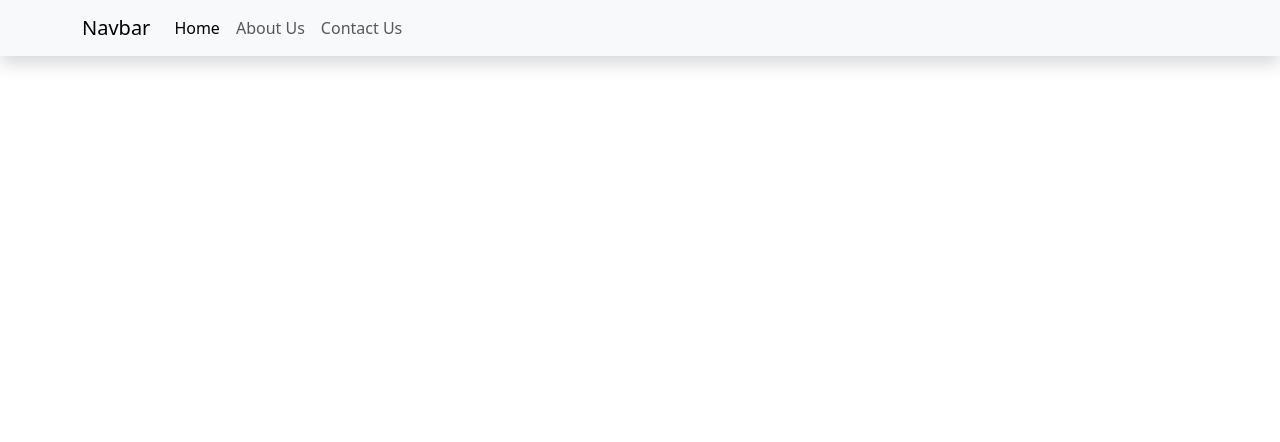
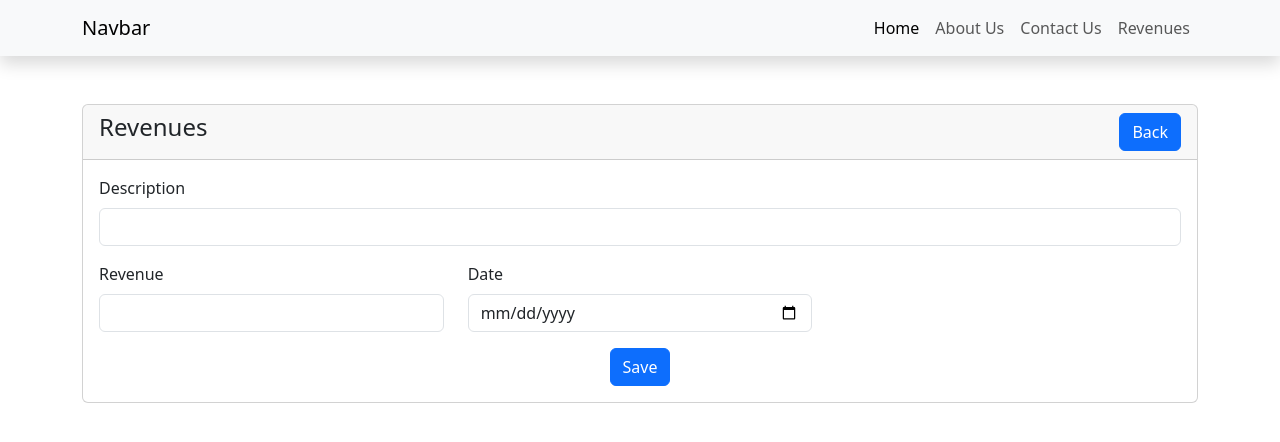
Before and after one commit to GabrielMBoeira/prime-frontend, a React (Create React App) app: page /revenues/create in a window 1280 px wide. Shown: the top 442 px of the page. Built offline with nearby package versions, Linux system fonts and the light colour scheme.

Commit message:
Create Loading and form Revenue

```diff
--- a/package.json
+++ b/package.json
@@ -6,6 +6,7 @@
     "@testing-library/jest-dom": "^5.16.5",
     "@testing-library/react": "^13.4.0",
     "@testing-library/user-event": "^13.5.0",
+    "axios": "^1.4.0",
     "bootstrap": "^5.3.0-alpha3",
     "react": "^18.2.0",
     "react-dom": "^18.2.0",
--- /dev/null
+++ b/src/components/Loading.js
@@ -0,0 +1,12 @@
+
+function Loading() {
+
+    return (
+
+        <div className="spinner-border text-primary" role="status">
+            <span className="visually-hidden">Loading...</span>
+        </div>
+    )
+}
+
+export default Loading;
--- a/src/components/Navbar.js
+++ b/src/components/Navbar.js
@@ -12,7 +12,7 @@ function Navbar() {
                 </button>
 
                 <div className="collapse navbar-collapse" id="navbarSupportedContent">
-                    <ul className="navbar-nav me-auto mb-2 mb-lg-0">
+                    <ul className="navbar-nav ms-auto mb-2 mb-lg-0">
                         <li className="nav-item">
                             <Link className="nav-link active" to="/">Home</Link>
                         </li>
@@ -21,6 +21,9 @@ function Navbar() {
                         </li>
                         <li className="nav-item">
                             <Link className="nav-link" to="/contact-us">Contact Us</Link>
+                        </li>
+                        <li className="nav-item">
+                            <Link className="nav-link" to="/revenues">Revenues</Link>
                         </li>
                     </ul>
                 </div>
--- /dev/null
+++ b/src/pages/Revenue.js
@@ -0,0 +1,84 @@
+import React, { useEffect, useState } from "react";
+import { Link } from "react-router-dom";
+import axios from "axios";
+import Loading from "../components/Loading";
+
+function Revenue() {
+
+    const [loading, setLoading] = useState(true);
+    const [revenues, setRevenues] = useState([]);
+
+    useEffect(() => {
+
+        axios.get(`http://localhost:8000/api/revenue`).then(res => {
+
+            setRevenues(res.data.revenues)
+            setLoading(false)
+
+        });
+
+    }, [])
+
+    if(loading) {
+        return (
+            <Loading />
+        )
+    }
+
+
+    let revenueDetails = "";
+    revenueDetails = revenues.map((item, index) => {
+
+        const formattedDate = new Date(item.dateIni).toLocaleDateString('pt-BR');
+
+        return (
+            <tr key={index}>
+                <td>{item.id}</td>
+                <td>{item.description}</td>
+                <td>{item.revenue}</td>
+                <td>{formattedDate}</td>
+                <td>
+                    <Link to="" className="btn btn-success">Edit</Link>
+                </td>
+                <td>
+                    <button className="btn btn-danger">Delete</button>
+                </td>
+            </tr>
+        )
+    })
+
+    return (
+        <div className="container mt-5">
+            <div className="row">
+                <div className="col-md-12">
+                    <div className="card">
+                        <div className="card-header">
+                            <h4>Revenues
+                                <Link to="/revenues/create" className="btn btn-primary float-end">Create Revenue</Link>
+                            </h4>
+                        </div>
+                        <div className="card-body">
+                            <table className="table table-striped">
+                                <thead>
+                                    <tr>
+                                        <th>ID</th>
+                                        <th>Description</th>
+                                        <th>Revenues</th>
+                                        <th>Date</th>
+                                        <th></th>
+                                        <th></th>
+                                    </tr>
+                                </thead>
+                                <tbody>
+                                    {revenueDetails}
+                                </tbody>
+                            </table>
+                        </div>
+                    </div>
+                </div>
+            </div>
+        </div>
+    )
+}
+
+export default Revenue;
--- /dev/null
+++ b/src/pages/RevenueCreate.js
@@ -0,0 +1,43 @@
+import { Link } from 'react-router-dom';
+
+function RevenueCreate() {
+
+    return (
+        <div className="container mt-5">
+            <div className="row">
+                <div className="col-md-12">
+                    <div className="card">
+                        <div className="card-header">
+                            <h4>Revenues
+                                <Link to="/revenues" className="btn btn-primary float-end">Back</Link>
+                            </h4>
+                        </div>
+                        <div className="card-body">
+                            <form>
+                                <div className="mb-3">
+                                    <label className="form-label">Description</label>
+                                    <input type="text" className="form-control" id="description" />
+                                </div>
+                                <div className="row">
+                                    <div className="mb-3 col-md-4">
+                                        <label className="form-label">Revenue</label>
+                                        <input type="text" className="form-control" id="revenue" />
+                                    </div>
+                                    <div className="mb-3 col-md-4">
+                                        <label className="form-label" >Date</label>
+                                        <input type="date" className="form-control" id="date" />
+                                    </div>
+                                </div>
+                                <div className="d-flex justify-content-center">
+                                    <button type="submit" className="btn btn-primary">Save</button>
+                                </div>
+                            </form>
+                        </div>
+                    </div>
+                </div>
+            </div>
+        </div>
+    )
+}
+
+export default RevenueCreate;
--- a/src/router/index.js
+++ b/src/router/index.js
@@ -2,6 +2,8 @@ import { Routes, Route } from "react-router-dom";
 import Home from '../pages/Home';
 import About from '../pages/About';
 import Contact from '../pages/Contact';
+import RevenueList from "../pages/Revenue";
+import RevenueCreate from "../pages/RevenueCreate";
 
 function MyRouter() {
 
@@ -10,6 +12,8 @@ function MyRouter() {
             <Route path="/" element={<Home />}></Route>
             <Route path="/about-us" element={<About />}></Route>
             <Route path="/contact-us" element={<Contact />}></Route>
+            <Route path="/revenues" element={<RevenueList />}></Route>
+            <Route path="/revenues/create" element={<RevenueCreate />}></Route>
         </Routes>
     )
 }
```
Also changed, not shown: 1 other file (tests, documents, lock files or other folders).
